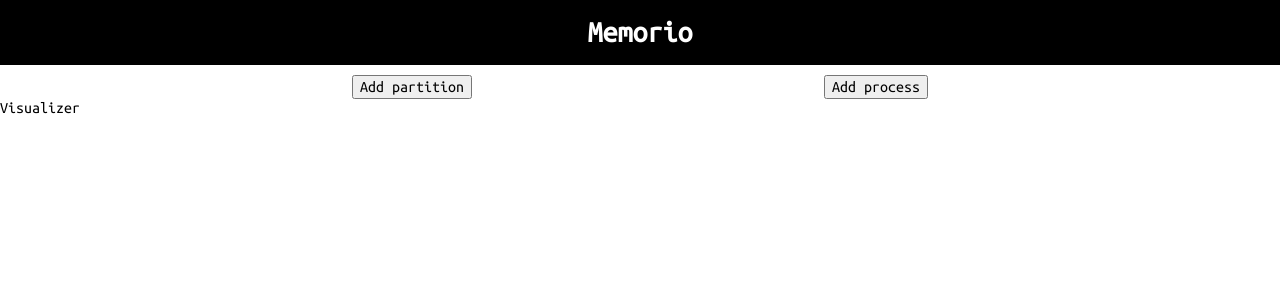
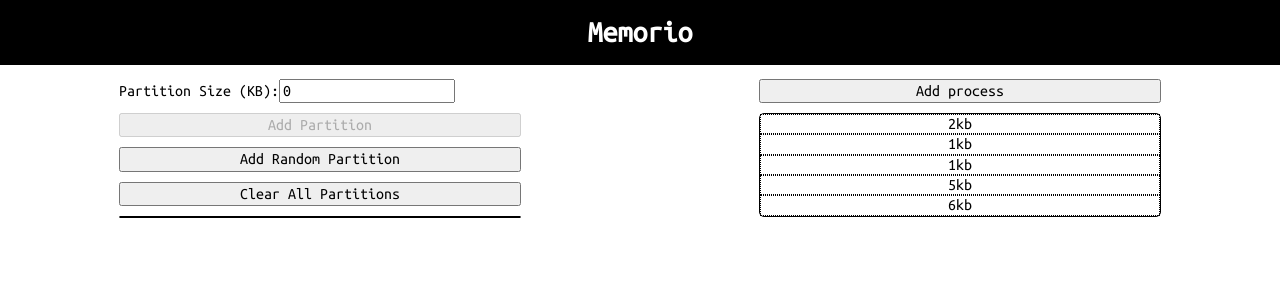
Before and after one commit to jplrhae/memorio, a React (Vite) app: page / in a window 1280 px wide. Shown: the top 300 px of the page. Built offline with nearby package versions, Linux system fonts and the light colour scheme.

Commit message:
Implemented partitions list control

```diff
--- a/src/App.tsx
+++ b/src/App.tsx
@@ -1,14 +1,8 @@
 import "./App.css";
-import Control from "./components/Control";
-import Visualizer from "./components/Visualizer";
+import StaticAllocationView from "./components/StaticAllocationView";
 
 function App() {
-  return (
-    <>
-      <Control />
-      <Visualizer />
-    </>
-  );
+  return <StaticAllocationView />;
 }
 
 export default App;
--- a/src/components/Control.tsx
+++ /dev/null
@@ -1,10 +0,0 @@
-export default function Control() {
-  return (
-    <div
-      style={{ display: "flex", justifyContent: "space-evenly", marginTop: 10 }}
-    >
-      <button>Add partition</button>
-      <button>Add process</button>
-    </div>
-  );
-}
--- /dev/null
+++ b/src/components/ProcessesView.tsx
@@ -0,0 +1,25 @@
+import React from "react";
+
+export default function ProcessesView() {
+  return (
+    <div style={{ display: "flex", flexDirection: "column", gap: "10px" }}>
+      <button>Add process</button>
+      <div
+        style={{
+          border: "1px solid black",
+          display: "flex",
+          flexDirection: "column",
+          width: "400px",
+          textAlign: "center",
+          borderRadius: "5px",
+        }}
+      >
+        <div style={{ border: "1px dotted black" }}>2kb</div>
+        <div style={{ border: "1px dotted black" }}>1kb</div>
+        <div style={{ border: "1px dotted black" }}>1kb</div>
+        <div style={{ border: "1px dotted black" }}>5kb</div>
+        <div style={{ border: "1px dotted black" }}>6kb</div>
+      </div>
+    </div>
+  );
+}
--- /dev/null
+++ b/src/components/StaticAllocationView.tsx
@@ -0,0 +1,17 @@
+import PartitionsView from "./partitions/PartitionsView";
+import ProcessesView from "./ProcessesView";
+
+export default function StaticAllocationView() {
+  return (
+    <div
+      style={{
+        display: "flex",
+        justifyContent: "space-around",
+        marginTop: "14px",
+      }}
+    >
+      <PartitionsView />
+      <ProcessesView />
+    </div>
+  );
+}
--- a/src/components/Visualizer.tsx
+++ /dev/null
@@ -1,3 +0,0 @@
-export default function Visualizer() {
-  return <div>Visualizer</div>;
-}
--- /dev/null
+++ b/src/components/partitions/PartitionController.tsx
@@ -0,0 +1,53 @@
+import React, { useState, ChangeEvent, FormEvent } from "react";
+
+interface PartitionFormProps {
+  onAddPartition: (size: number) => void;
+  onClearPartitions: () => void;
+}
+
+const PartitionForm: React.FC<PartitionFormProps> = ({
+  onAddPartition,
+  onClearPartitions,
+}) => {
+  const [partitionSize, setPartitionSize] = useState<number>(0);
+
+  const handleSizeChange = (event: ChangeEvent<HTMLInputElement>) => {
+    const newSize = parseFloat(event.target.value);
+    setPartitionSize(newSize);
+  };
+
+  const handleSubmit = (event: FormEvent) => {
+    event.preventDefault();
+    if (partitionSize > 0) {
+      onAddPartition(partitionSize);
+      setPartitionSize(0);
+    } else {
+      onAddPartition(Math.floor(Math.random() * 10) + 1);
+    }
+  };
+
+  return (
+    <>
+      <form
+        style={{ display: "flex", flexDirection: "column", gap: "10px" }}
+        onSubmit={handleSubmit}
+      >
+        <label>
+          Partition Size (KB):
+          <input
+            type="number"
+            value={partitionSize}
+            onChange={handleSizeChange}
+          />
+        </label>
+        <button type="submit" disabled={partitionSize <= 0}>
+          Add Partition
+        </button>
+        <button type="submit">Add Random Partition</button>
+      </form>
+      <button onClick={() => onClearPartitions()}>Clear All Partitions</button>
+    </>
+  );
+};
+
+export default PartitionForm;
--- /dev/null
+++ b/src/components/partitions/PartitionsList.tsx
@@ -0,0 +1,43 @@
+import { IPartition } from "./PartitionsView";
+
+interface IPartitionsListProps {
+  partitions: IPartition[];
+  onPartitionRemoved: (id: number) => void;
+}
+
+export default function PartitionsList(props: IPartitionsListProps) {
+  return (
+    <div
+      style={{
+        border: "1px solid black",
+        display: "flex",
+        flexDirection: "column",
+        width: "400px",
+        textAlign: "center",
+        borderRadius: "5px",
+      }}
+    >
+      {props.partitions.map((partition) => (
+        <div
+          key={partition.id}
+          style={{
+            border: "1px dotted black",
+            display: "flex",
+            justifyContent: "space-between",
+            alignItems: "center",
+            padding: "0 5px",
+          }}
+        >
+          <div>{partition.used}kb</div>
+          <div>/</div>
+          <div>{partition.size}kb</div>
+          <div>
+            <button onClick={() => props.onPartitionRemoved(partition.id)}>
+              Remove
+            </button>
+          </div>
+        </div>
+      ))}
+    </div>
+  );
+}
--- /dev/null
+++ b/src/components/partitions/PartitionsView.tsx
@@ -0,0 +1,40 @@
+import { useState } from "react";
+import PartitionController from "./PartitionController";
+import PartitionsList from "./PartitionsList";
+
+export interface IPartition {
+  id: number;
+  size: number;
+  used: number;
+}
+
+export default function PartitionsView() {
+  const [partitions, setPartitions] = useState<IPartition[]>([]);
+
+  const addPartition = (size: number) => {
+    const newPartition: IPartition = {
+      id: partitions.length + 1,
+      size,
+      used: 0,
+    };
+    setPartitions([...partitions, newPartition]);
+  };
+
+  const removePartition = (id: number) => {
+    const newPartitions = partitions.filter((p) => p.id !== id);
+    setPartitions(newPartitions);
+  };
+
+  return (
+    <div style={{ display: "flex", flexDirection: "column", gap: "10px" }}>
+      <PartitionController
+        onAddPartition={addPartition}
+        onClearPartitions={() => setPartitions([])}
+      />
+      <PartitionsList
+        partitions={partitions}
+        onPartitionRemoved={removePartition}
+      />
+    </div>
+  );
+}
```
